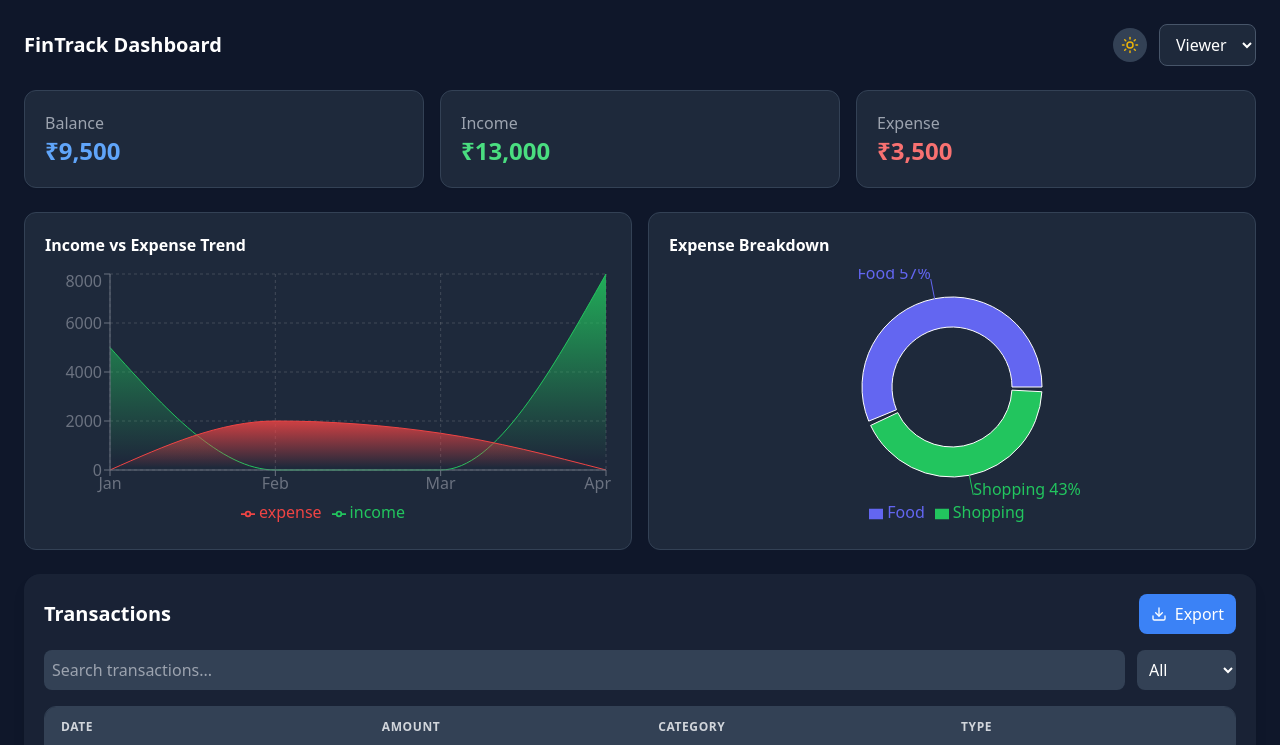
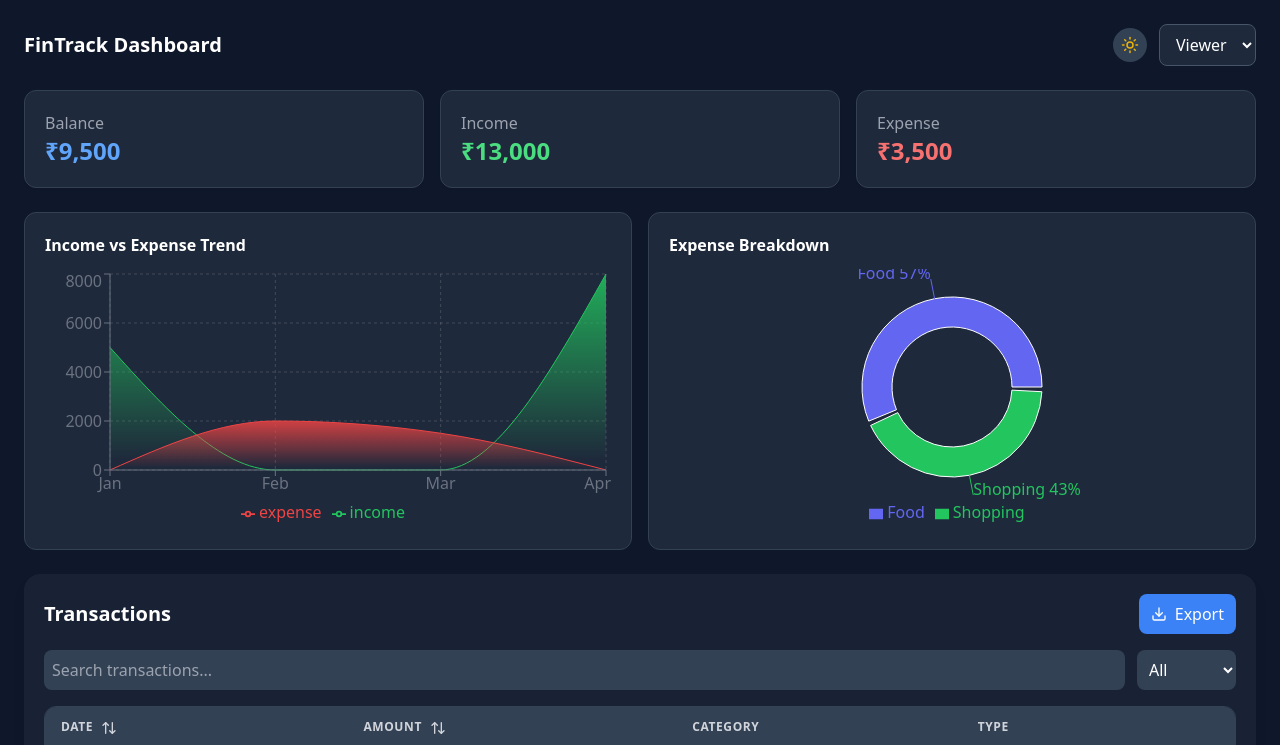
Before and after one commit to mlmkingmlm/fintrac-dashboard, a React (Vite) app in the folder finTrac-dashboard/: page / in a window 1280 px wide. Shown: the top 745 px of the page. Built offline with nearby package versions, Linux system fonts and the light colour scheme.

Commit message:
Enhance TransactionTable with toast and sorting
Added toast notifications for transaction updates and deletions. Implemented sorting functionality for transaction data.

```diff
--- a/finTrac-dashboard/src/components/TransactionTable.jsx
+++ b/finTrac-dashboard/src/components/TransactionTable.jsx
@@ -14,6 +14,7 @@ export default function TransactionsTable({
   const [editId, setEditId] = useState(null);
   const [showDeleteModal, setShowDeleteModal] = useState(false);
   const [deleteId, setDeleteId] = useState(null);
+  const [toast, setToast] = useState(null);
 
   const [form, setForm] = useState({
     date: "",
@@ -75,11 +76,13 @@ export default function TransactionsTable({
           t.id === editId ? { ...form, id: editId, amount: Number(form.amount) } : t
         )
       );
+      showToast("Transaction updated ✏️", "success");
     } else {
       setTransactions([
         { ...form, id: Date.now(), amount: Number(form.amount) },
         ...transactions,
       ]);
+      showToast("Transaction added ✅", "success");
     }
 
     resetForm();
@@ -95,6 +98,7 @@ export default function TransactionsTable({
   const confirmDelete = () => {
     setTransactions(transactions.filter((t) => t.id !== deleteId));
     setShowDeleteModal(false);
+    showToast("Transaction deleted 🗑️", "error");
   };
 
   // PDF
@@ -127,6 +131,50 @@ const confirmDelete = () => {
     }
   }, [showModal]);
 
+  const [sortConfig, setSortConfig] = useState({
+    key: "",
+    direction: "asc",
+  });
+
+  const sortedData = [...filteredData].sort((a, b) => {
+    if (!sortConfig.key) return 0;
+
+    let valA = a[sortConfig.key];
+    let valB = b[sortConfig.key];
+
+    if (sortConfig.key === "date") {
+      valA = new Date(valA);
+      valB = new Date(valB);
+    }
+
+    if (sortConfig.key === "amount") {
+      valA = Number(valA);
+      valB = Number(valB);
+    }
+
+    if (valA < valB) return sortConfig.direction === "asc" ? -1 : 1;
+    if (valA > valB) return sortConfig.direction === "asc" ? 1 : -1;
+    return 0;
+  });
+
+  const handleSort = (key) => {
+    setSortConfig((prev) => ({
+      key,
+      direction:
+        prev.key === key && prev.direction === "asc"
+          ? "desc"
+          : "asc",
+    }));
+  };
+
+  const showToast = (msg, type = "success") => {
+    setToast({ msg, type });
+
+    setTimeout(() => {
+      setToast(null);
+    }, 2000);
+  };
+
   return (
     <>
       <div className="bg-white/70 dark:bg-slate-800/70 backdrop-blur-lg p-5 rounded-2xl shadow-lg">
@@ -142,6 +190,7 @@ const confirmDelete = () => {
             <Download size={16} /> Export
           </button>
         </div>
+
 
         {/* SEARCH */}
         <div className="flex gap-3 mb-4">
@@ -163,6 +212,15 @@ const confirmDelete = () => {
           </select>
         </div>
 
+        {toast && (
+          <div
+            className={`fixed top-5 right-5 z-[9999] px-4 py-2 rounded-lg shadow-lg text-white
+    ${toast.type === "success" ? "bg-green-500" : "bg-red-500"}`}
+          >
+            {toast.msg}
+          </div>
+        )}
+
         {/* TABLE */}
         <div className="overflow-hidden rounded-xl border border-gray-200 dark:border-slate-700">
           <div className="overflow-auto max-h-[420px]">
@@ -172,8 +230,19 @@ const confirmDelete = () => {
               {/* HEADER */}
               <thead className="bg-gray-50 dark:bg-slate-700 sticky top-0 z-10">
                 <tr className="text-gray-600 dark:text-gray-300 text-xs uppercase tracking-wider">
-                <th className="px-4 py-3 text-left">Date</th>
-                <th className="px-4 py-3 text-left">Amount</th>
+                  <th
+                    className="px-4 py-3 text-left cursor-pointer whitespace-nowrap"
+                    onClick={() => handleSort("date")}
+                  >
+                    Date <ArrowUpDown size={16} className="inline ml-1" />
+                  </th>
+
+                  <th
+                    className="px-4 py-3 text-left cursor-pointer whitespace-nowrap"
+                    onClick={() => handleSort("amount")}
+                  >
+                    Amount <ArrowUpDown size={16} className="inline ml-1" />
+                  </th>
                   <th className="px-4 py-3 text-left">Category</th>
                   <th className="px-4 py-3 text-left">Type</th>
                   {role === "admin" && (
@@ -185,14 +254,14 @@ const confirmDelete = () => {
               {/* BODY */}
               <tbody>
 
-              {filteredData.length === 0 ? (
+                {sortedData.length === 0 ? (
                   <tr>
                     <td colSpan="5" className="text-center py-10 text-gray-400">
                       No transactions found 🚫
                     </td>
                   </tr>
                 ) : (
-                filteredData.map((t, index) => (
+                  sortedData.map((t, index) => (
                     <tr
                       key={t.id}
                       className={`
```
Lines whose indentation alone changed are shown as unchanged.
